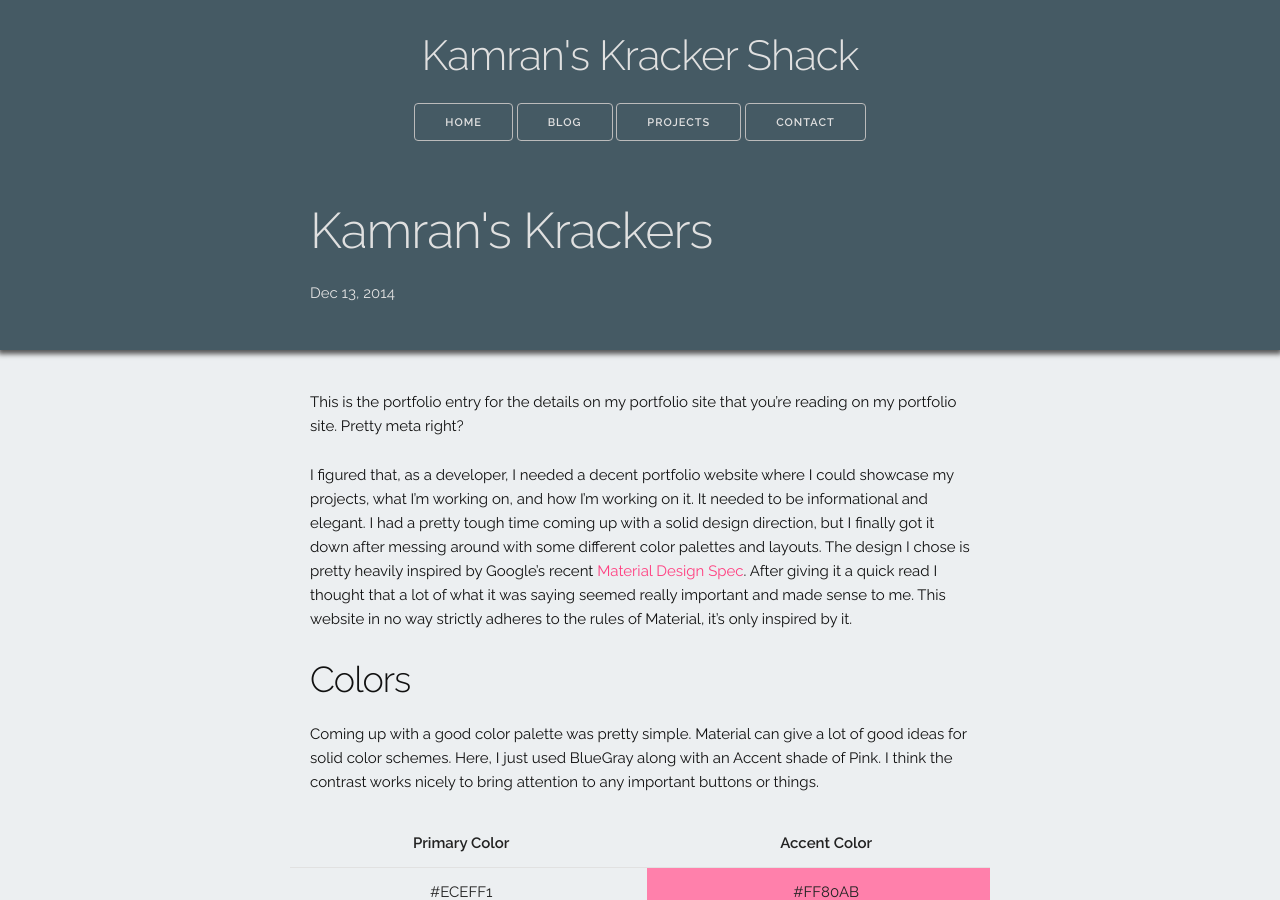
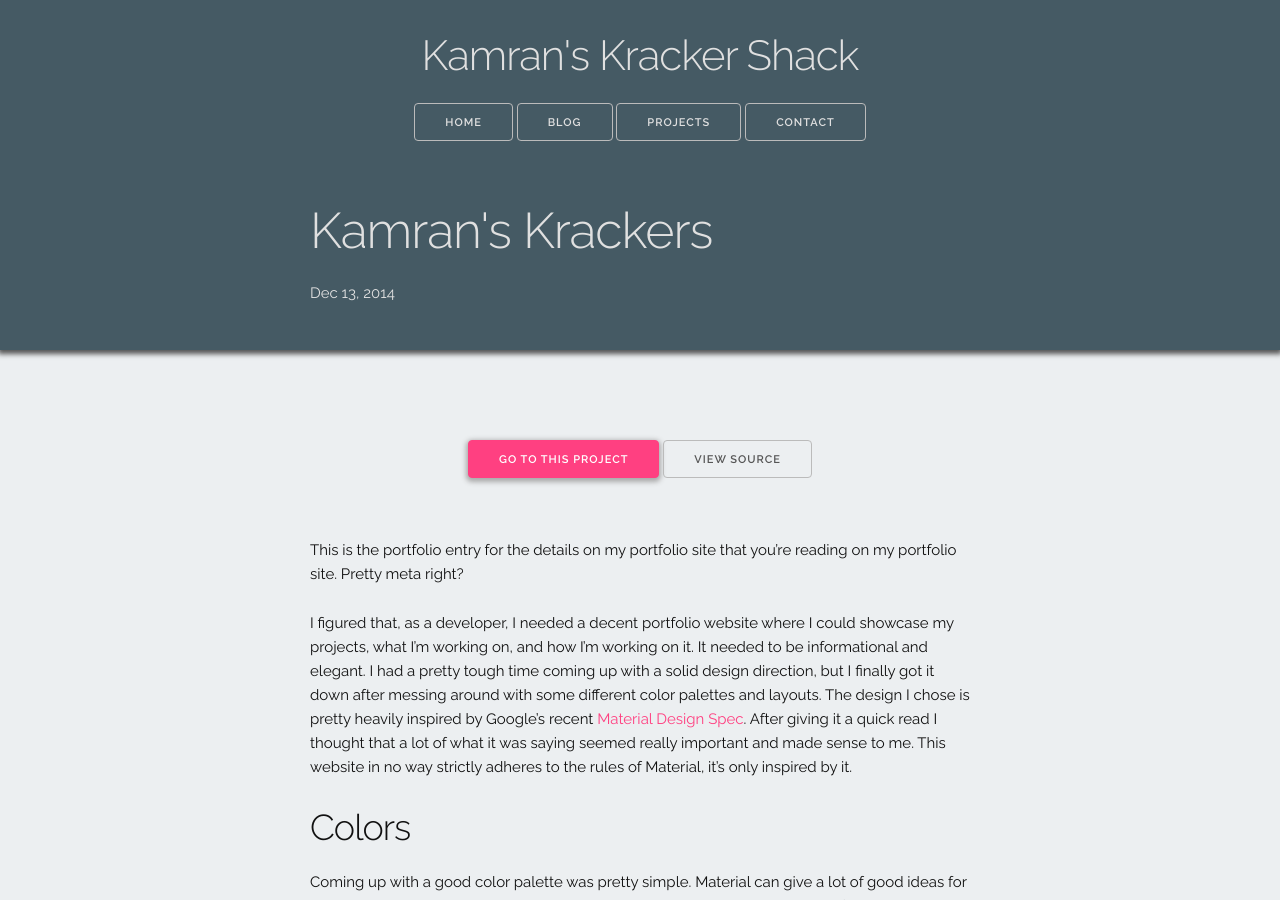
Before and after one commit to kmrn/kmrn.github.io, a Jekyll site: the page built from _posts/2014-12-11-krackers.md, in a window 1280 px wide and 900 px high. Built offline with Jekyll 4.4.1, drawn with Linux system fonts in a browser that asks for light colours.

Commit message:
Update 2014-12-11-krackers.md

```diff
--- a/_posts/2014-12-11-krackers.md
+++ b/_posts/2014-12-11-krackers.md
@@ -6,6 +6,11 @@ date:   2014-12-13
 categories: projects
 image: /images/kamrankrackers.png
 ---
+
+<div class="portfolio-links">
+    <a href="http://kamranpayne.com/krackers/" class="button button-primary">Go to this Project</a>
+    <a href="https://github.com/kmrn/krackers/" class="button">View Source</a>
+</div>
 
 This is the portfolio entry for the details on my portfolio site that you're reading on my portfolio site. Pretty meta right?
 
```
